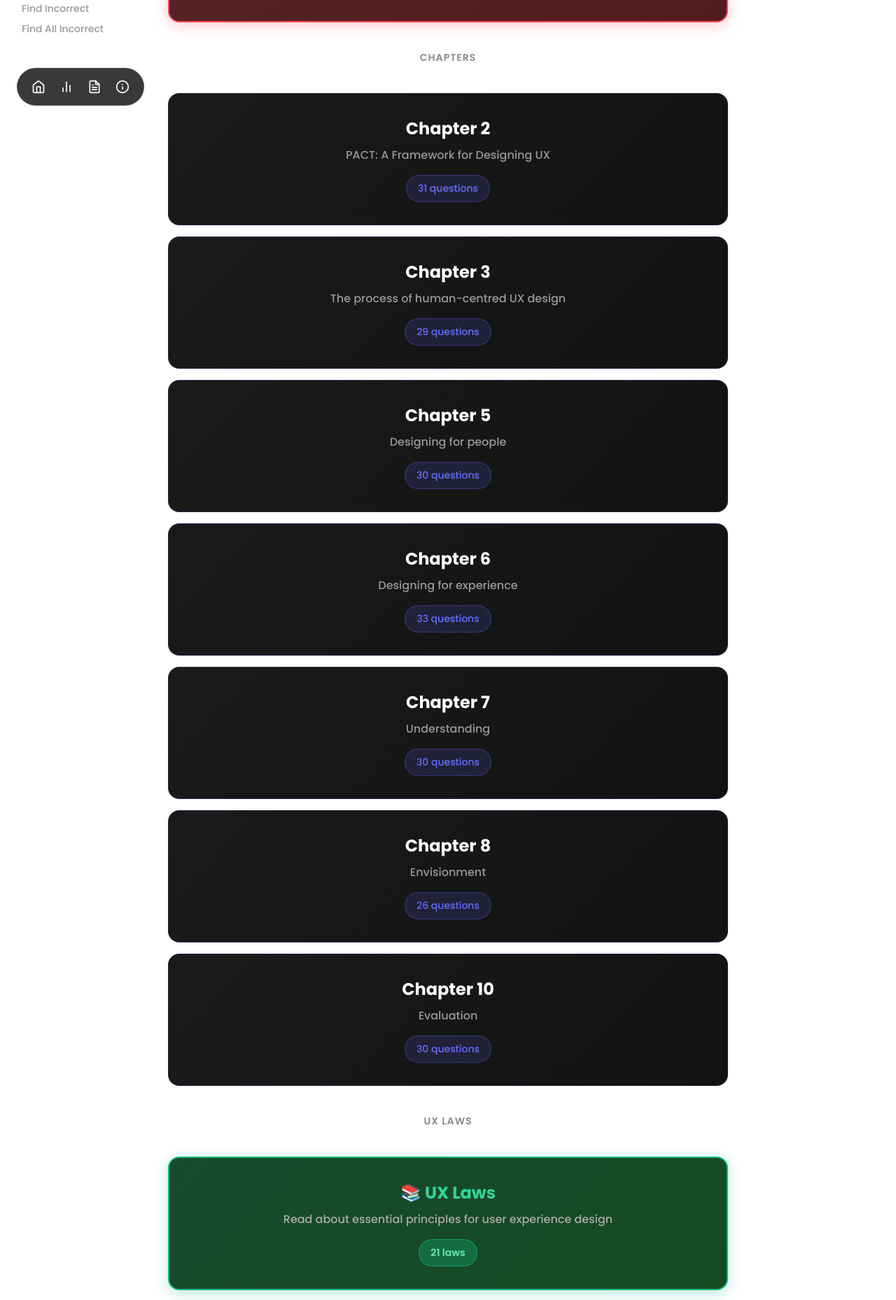
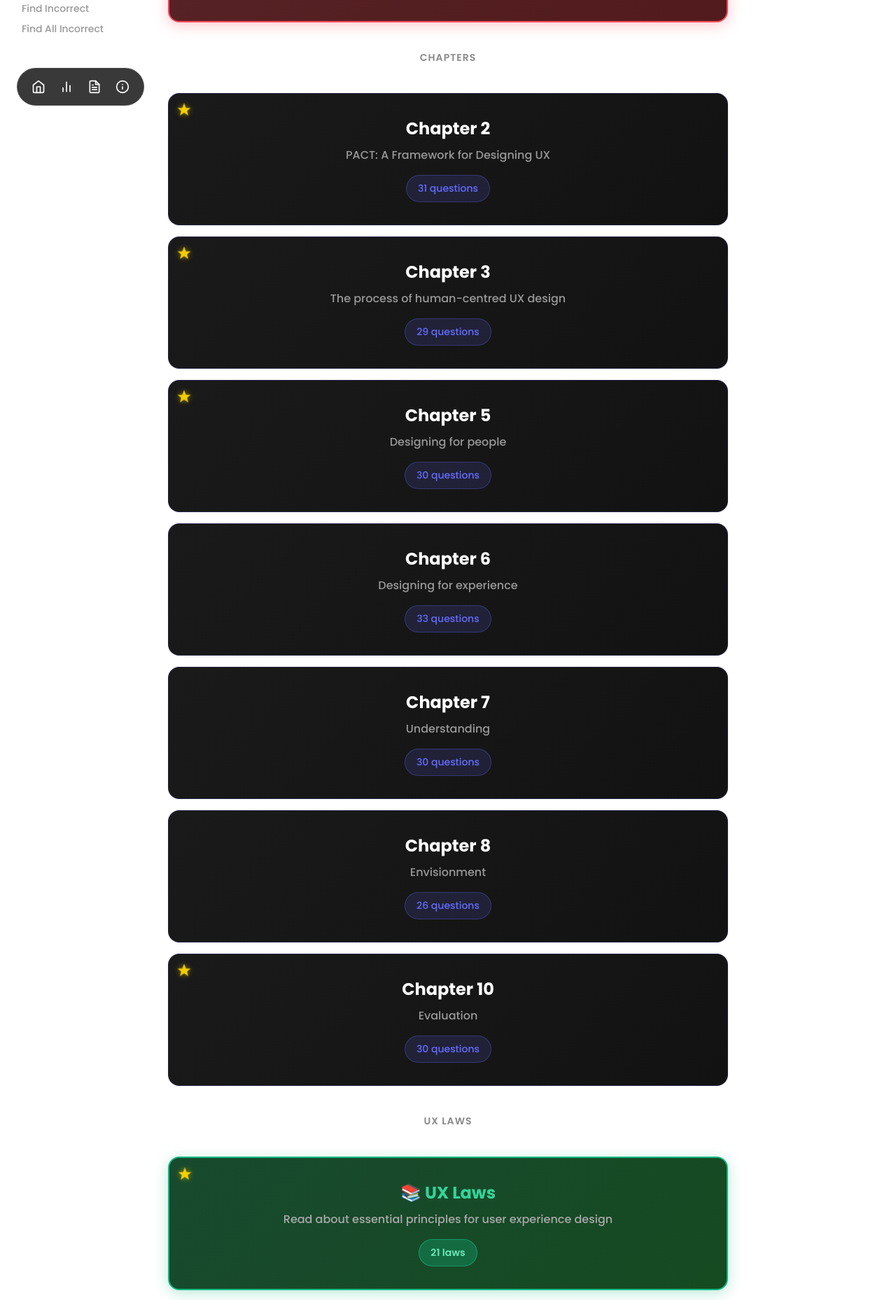
Before and after one commit to dvnnyle/xQuizer, a React (Vite) app: page / in a window 1280 px wide. Shown: the part 625-2483 px from the top of the page at 70% size. Built offline with nearby package versions, Linux system fonts and the light colour scheme.

Commit message:
Re-add star badges to key chapters (2, 3, 5, 10) and UX Laws

```diff
--- a/src/pages/Home.css
+++ b/src/pages/Home.css
@@ -195,6 +195,30 @@
   50% {
     box-shadow: 0 0 30px 10px rgba(100, 108, 255, 0.4);
     border-color: rgba(100, 108, 255, 0.8);
+  }
+}
+
+/* Star Badge Styles */
+.star-badge {
+  position: absolute;
+  top: 0.75rem;
+  left: 0.75rem;
+  z-index: 2;
+  animation: starPulse 2s ease-in-out infinite;
+}
+
+.star-badge svg {
+  filter: drop-shadow(0 0 4px rgba(255, 215, 0, 0.6));
+}
+
+@keyframes starPulse {
+  0%, 100% {
+    transform: scale(1);
+    opacity: 1;
+  }
+  50% {
+    transform: scale(1.1);
+    opacity: 0.8;
   }
 }
 
--- a/src/pages/Home.jsx
+++ b/src/pages/Home.jsx
@@ -108,17 +108,32 @@ function Home() {
           <div className="chapter-divider">
             <span>Chapters</span>
           </div>
-          <a href="/chapter2" className="chapter-button" id="chapter2">
+          <a href="/chapter2" className="chapter-button starred" id="chapter2">
+            <div className="star-badge">
+              <svg xmlns="http://www.w3.org/2000/svg" width="20" height="20" viewBox="0 0 24 24" fill="#ffd700">
+                <polygon points="12,2 15,10 23,10 17,15 19,23 12,18 5,23 7,15 1,10 9,10" />
+              </svg>
+            </div>
             <h3>Chapter 2</h3>
             <p>PACT: A Framework for Designing UX</p>
             <span className="question-count">31 questions</span>
           </a>
-          <a href="/chapter3" className="chapter-button" id="chapter3">
+          <a href="/chapter3" className="chapter-button starred" id="chapter3">
+            <div className="star-badge">
+              <svg xmlns="http://www.w3.org/2000/svg" width="20" height="20" viewBox="0 0 24 24" fill="#ffd700">
+                <polygon points="12,2 15,10 23,10 17,15 19,23 12,18 5,23 7,15 1,10 9,10" />
+              </svg>
+            </div>
             <h3>Chapter 3</h3>
             <p>The process of human-centred UX design</p>
             <span className="question-count">29 questions</span>
           </a>
-          <a href="/chapter5" className="chapter-button" id="chapter5">
+          <a href="/chapter5" className="chapter-button starred" id="chapter5">
+            <div className="star-badge">
+              <svg xmlns="http://www.w3.org/2000/svg" width="20" height="20" viewBox="0 0 24 24" fill="#ffd700">
+                <polygon points="12,2 15,10 23,10 17,15 19,23 12,18 5,23 7,15 1,10 9,10" />
+              </svg>
+            </div>
             <h3>Chapter 5</h3>
             <p>Designing for people</p>
             <span className="question-count">30 questions</span>
@@ -138,7 +153,12 @@ function Home() {
             <p>Envisionment</p>
             <span className="question-count">26 questions</span>
           </a>
-          <a href="/chapter10" className="chapter-button" id="chapter10">
+          <a href="/chapter10" className="chapter-button starred" id="chapter10">
+            <div className="star-badge">
+              <svg xmlns="http://www.w3.org/2000/svg" width="20" height="20" viewBox="0 0 24 24" fill="#ffd700">
+                <polygon points="12,2 15,10 23,10 17,15 19,23 12,18 5,23 7,15 1,10 9,10" />
+              </svg>
+            </div>
             <h3>Chapter 10</h3>
             <p>Evaluation</p>
             <span className="question-count">30 questions</span>
@@ -146,7 +166,12 @@ function Home() {
           <div className="chapter-divider">
             <span>UX Laws</span>
           </div>
-          <a href="/uxlaws" className="chapter-button green-theme" id="uxlaws">
+          <a href="/uxlaws" className="chapter-button green-theme starred" id="uxlaws">
+            <div className="star-badge">
+              <svg xmlns="http://www.w3.org/2000/svg" width="20" height="20" viewBox="0 0 24 24" fill="#ffd700">
+                <polygon points="12,2 15,10 23,10 17,15 19,23 12,18 5,23 7,15 1,10 9,10" />
+              </svg>
+            </div>
             <h3>📚 UX Laws</h3>
             <p>Read about essential principles for user experience design</p>
             <span className="question-count">21 laws</span>
```
